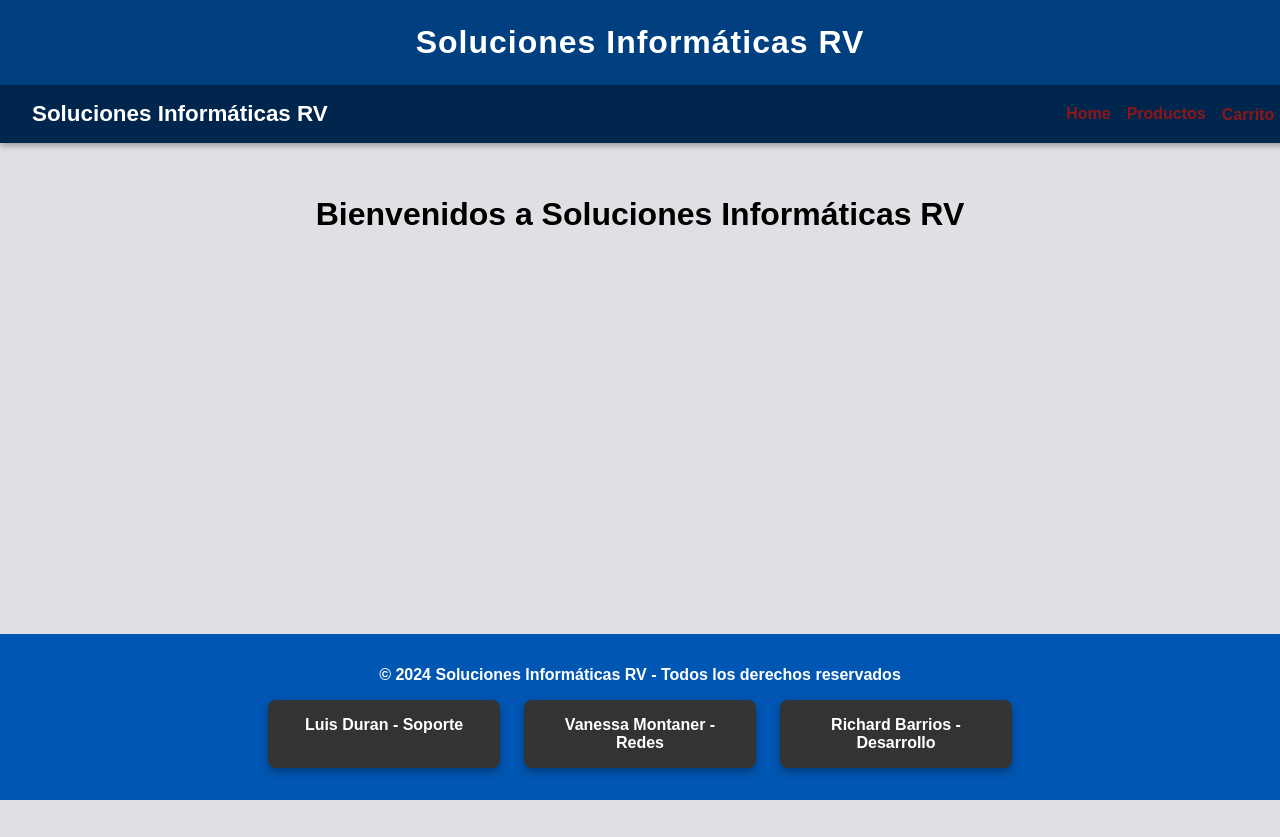
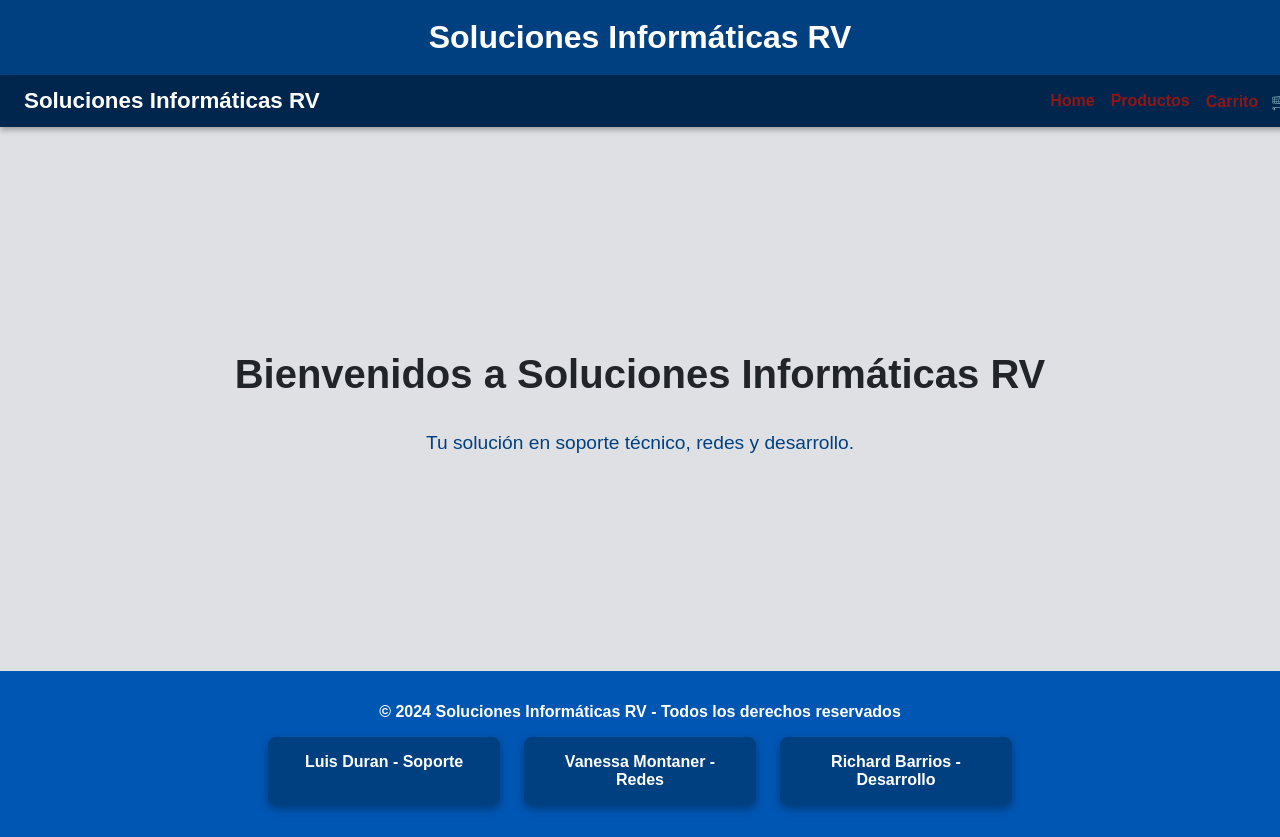
Before and after one commit to fennix530/Proyecto_soluciones_informaticas_rv, a React (Vite) app: page / in a window 1280 px wide. Shown: the top 837 px of the page. Before the commit the page ends 800 px from the top, so only its background shows below. Built offline with nearby package versions, Linux system fonts and the light colour scheme.

Commit message:
corregir 2

```diff
--- a/src/App.css
+++ b/src/App.css
@@ -43,7 +43,7 @@ main.container {
 .header {
   background: var(--color-secondary);
   color: white;
-  padding: 1.5rem;
+  padding: 1.2rem;
   text-align: center;
   box-shadow: 0 3px 6px rgba(0,0,0,0.3);
 }
@@ -52,14 +52,13 @@ main.container {
   margin: 0;
   font-size: 2rem;
   font-weight: bold;
-  letter-spacing: 1px;
 }
 
 /* NavBar */
 .navbar {
   width: 100%;
   background: var(--color-primary);
-  padding: 1rem 2rem;
+  padding: 0.8rem 1.5rem;
   display: flex;
   justify-content: space-between;
   align-items: center;
@@ -88,6 +87,109 @@ main.container {
   color: var(--color-link-hover);
 }
 
+.cart-widget {
+  margin-left: 0.5rem;
+  font-weight: bold;
+  color: var(--color-link);
+}
+
+/* Home */
+.home {
+  display: flex;
+  flex-direction: column;
+  justify-content: center;
+  align-items: center;
+  text-align: center;
+  min-height: 60vh;
+}
+
+.home h1 {
+  font-size: 2.5rem;
+  color: var(--color-text);
+  margin-bottom: 1rem;
+}
+
+.home p {
+  font-size: 1.2rem;
+  color: var(--color-secondary);
+}
+/* Producto card */
+.producto-card {
+  border: 2px solid var(--color-secondary);
+  border-radius: 10px;
+  padding: 1rem;
+  background: #ffffff;
+  box-shadow: 0 6px 12px rgba(0,0,0,0.35);
+  transition: transform 0.2s ease, box-shadow 0.2s ease;
+  margin: 1rem;
+  text-align: center;
+}
+
+.producto-card:hover {
+  transform: translateY(-5px);
+  box-shadow: 0 10px 18px rgba(0,0,0,0.45);
+}
+
+.producto-card h3 {
+  margin-bottom: 0.5rem;
+  color: var(--color-text);
+}
+
+.producto-card p {
+  font-weight: bold;
+  color: var(--color-secondary);
+  margin-bottom: 1rem;
+}
+
+.producto-card img {
+  width: 150px;
+  margin-bottom: 1rem;
+  border-radius: 5px;
+}
+
+/* Botones */
+.btn-add {
+  background: var(--color-accent);
+  color: white;
+  border: none;
+  padding: 0.6rem 1.2rem;
+  border-radius: 5px;
+  cursor: pointer;
+  font-weight: bold;
+  margin: 0.2rem;
+}
+.btn-add:hover {
+  background: var(--color-accent-hover);
+}
+
+.btn-remove {
+  background: #dc3545;
+  color: white;
+  border: none;
+  padding: 0.6rem 1.2rem;
+  border-radius: 5px;
+  cursor: pointer;
+  font-weight: bold;
+  margin: 0.2rem;
+}
+.btn-remove:hover {
+  background: #a71d2a;
+}
+
+.btn-detail {
+  background: var(--color-secondary);
+  color: white;
+  border: none;
+  padding: 0.6rem 1.2rem;
+  border-radius: 5px;
+  cursor: pointer;
+  font-weight: bold;
+  margin: 0.2rem;
+}
+.btn-detail:hover {
+  background: #0056b3;
+}
+
 /* Footer */
 .footer {
   background: var(--color-footer);
@@ -111,7 +213,8 @@ main.container {
 }
 
 .footer .card {
-  background: #333;
+  background: #004080;
+  color: #fff;
   padding: 1rem;
   border-radius: 8px;
   width: 200px;
--- a/src/components/Item.jsx
+++ b/src/components/Item.jsx
@@ -13,7 +13,7 @@ const Item = ({ producto, onDelete, onViewDetail }) => {
         <img
           src={producto.imagen}
           alt={producto.nombre}
-          style={{ width: "150px", marginBottom: "1rem" }}
+          className="producto-img"
         />
       )}
 
--- a/src/pages/Home.jsx
+++ b/src/pages/Home.jsx
@@ -1,3 +1,8 @@
 export default function Home() {
-  return <h1>Bienvenidos a Soluciones Informáticas RV</h1>;
+  return (
+    <div className="home">
+      <h1>Bienvenidos a Soluciones Informáticas RV</h1>
+      <p>Tu solución en soporte técnico, redes y desarrollo.</p>
+    </div>
+  );
 }
```
Also changed, not shown: src/components/Footer.jsx (line endings or trailing spaces).
